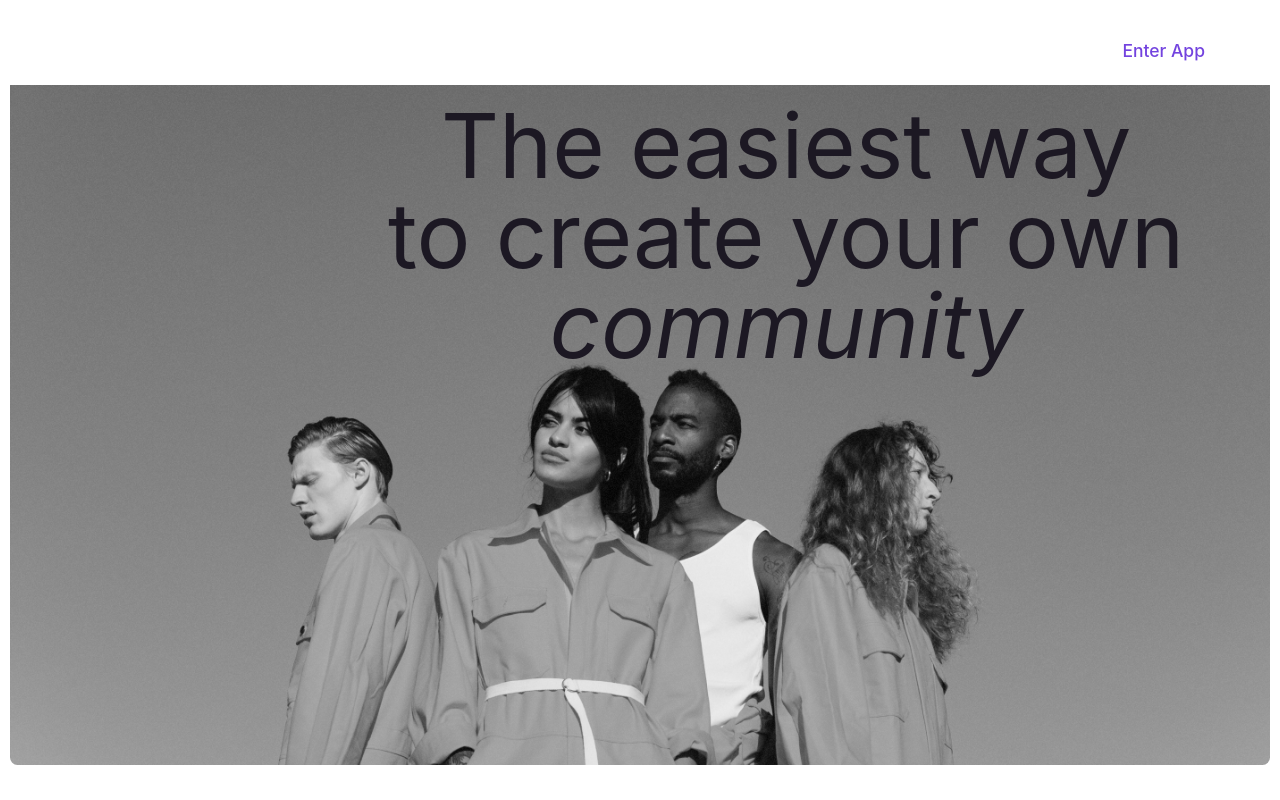
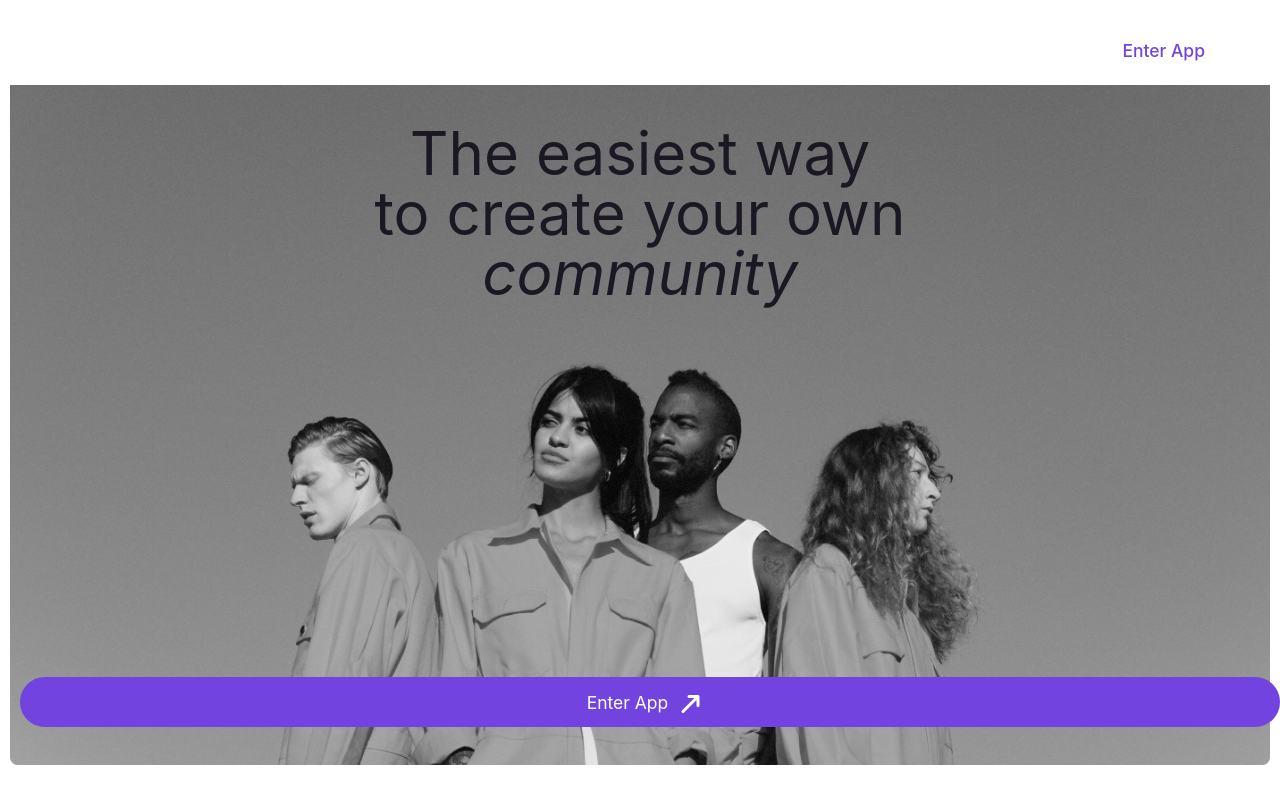
Before and after one commit to New-Connection/newconnection-landing, a React (Create React App) app: page / in a window 1280 px wide. Shown: the top 800 px of the page. Built offline with nearby package versions, Linux system fonts and the light colour scheme; a web font is replaced by a local one.

Commit message:
app button and main text changed for different screens

```diff
--- a/src/components/Button/AppButton.tsx
+++ b/src/components/Button/AppButton.tsx
@@ -2,7 +2,7 @@ import { ExternalLinkIcon } from "../Icons/ExternalLinkIcon";
 import React from "react";
 import classNames from "classnames";
 
-const NCAPP = "https://app.newconnection.xyz/";
+const WEBSITE = "https://app.newconnection.xyz/";
 
 interface IAppButton {
     className?: string;
@@ -11,7 +11,7 @@ interface IAppButton {
 export const AppButton = ({ className }: IAppButton) => {
     return (
         <a
-            href={NCAPP}
+            href={WEBSITE}
             className={classNames(
                 "btns-rounded flex flex-row justify-center w-full py-4 mx-2 px-16 border-2 items-center rounded-full",
                 className
--- a/src/components/MainContent/MainContent.tsx
+++ b/src/components/MainContent/MainContent.tsx
@@ -2,7 +2,6 @@ import React, { useRef, useEffect } from "react";
 import TextAnimation from "./TextAnimation";
 import MainImg from "assets/main-screen.png";
 import { AppButton } from "components/Button/AppButton";
-import { gsap } from "gsap";
 
 // sm: "480px",
 // md: "768px",
@@ -10,44 +9,17 @@ import { gsap } from "gsap";
 // xl: "1440px",
 
 export const MainContent = () => {
-    // store a reference to the box div
-    const boxTextRef = useRef<HTMLDivElement>(null);
-    const imageRef = useRef<HTMLDivElement>(null);
-    const buttonRef = useRef<HTMLDivElement>(null);
-
-    // useEffect(() => {
-    //     gsap.fromTo(
-    //         boxTextRef.current!,
-    //         { x: -100, opacity: 0 },
-    //         { x: 0, opacity: 1, delay: 0.5, duration: 1.75 }
-    //     );
-
-    //     gsap.fromTo(
-    //         imageRef.current!,
-    //         { x: 100, opacity: 0 },
-    //         { x: 0, opacity: 1, delay: 0.75, duration: 1.75 }
-    //     );
-
-    //     gsap.fromTo(
-    //         buttonRef.current!,
-    //         { y: 100, opacity: 0 },
-    //         { y: 0, opacity: 1, delay: 1.0, duration: 1.75 }
-    //     );
-    // });
-
     return (
-        <div
-            className="relative text-center bg-fixed w-full max-h-screen max-w-none mb-10"
-            ref={imageRef}
-        >
+        <div className="relative text-center content-center bg-fixed w-full max-h-screen max-w-none mb-10">
             <img src={MainImg} className="rounded-md w-full object-cover" />
-            <div className="absolute top-[12%] left-[30%] text-7xl  text-black" ref={boxTextRef}>
+            <div className="absolute right-0 top-[15%] left-0 text-center text-7xl md:text-5xl  text-black">
                 The easiest way
                 <br />
                 to create your own
                 <br />
                 <p className="italic">community</p>
             </div>
+            <AppButton className="absolute w-1/3 h-10 text-sm bottom-[5%] left-[50%] text-center -translate-x-1/2 text-white bg-purple" />
         </div>
     );
 };
```
